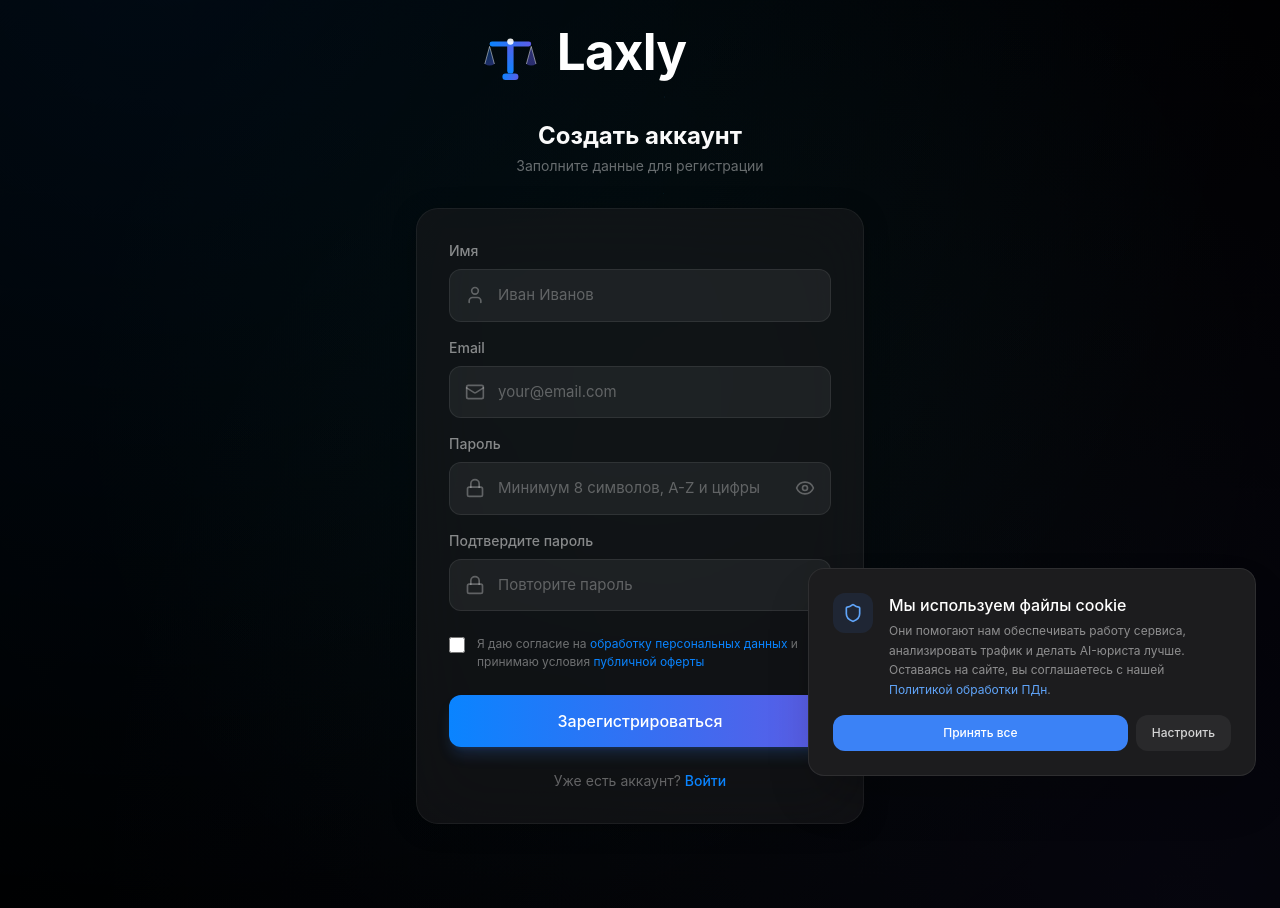
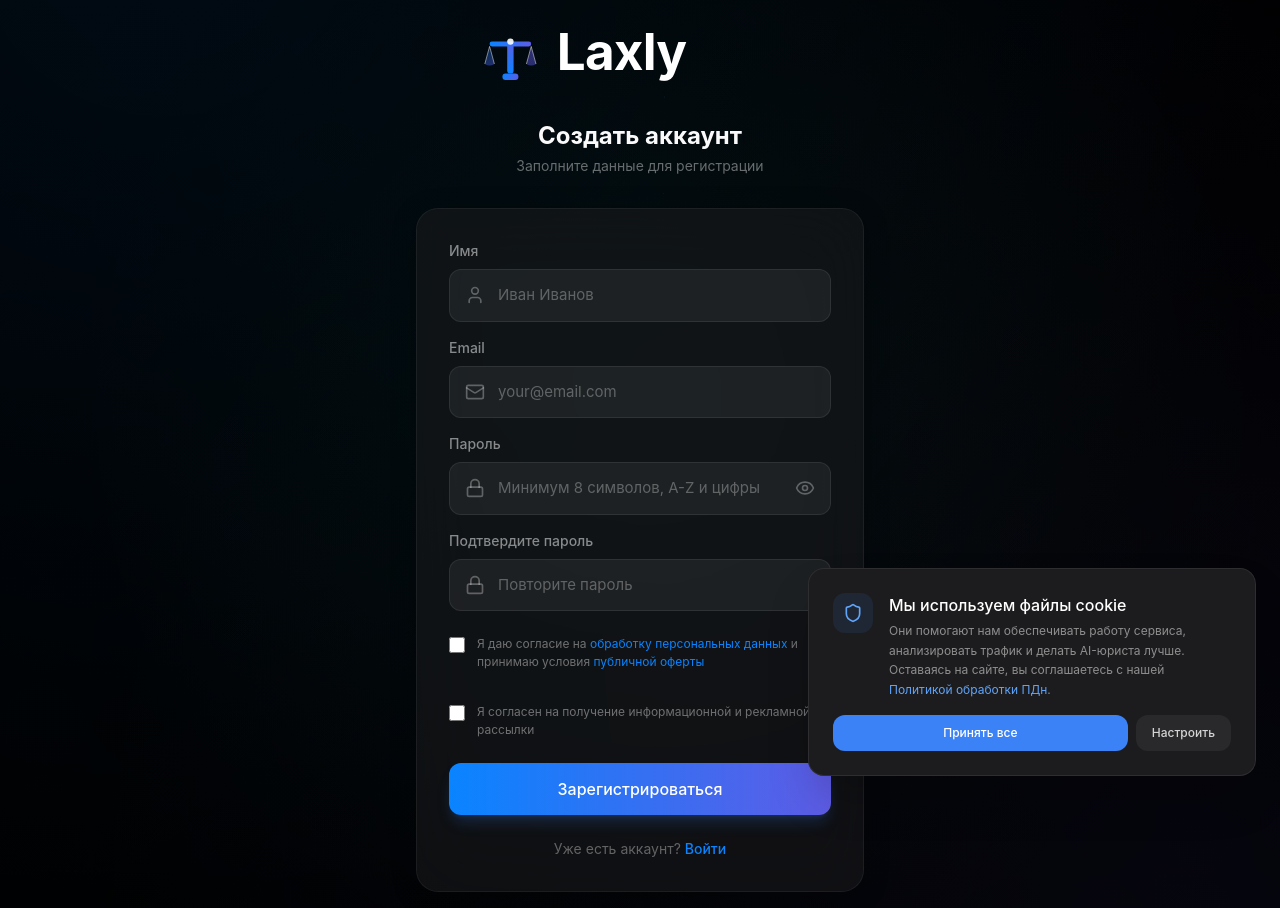
Before and after one commit to desmosdesmos/lexly, a React (Vite) app in the folder frontend/: page /register in a window 1280 px wide. Before the commit the page ends 840 px from the top, so only its background shows below. Built offline with nearby package versions, Linux system fonts and the light colour scheme; no server answers; a web font is replaced by a local one.

Commit message:
feat: add optional marketing consent checkbox to register page

```diff
--- a/frontend/src/pages/RegisterPage.jsx
+++ b/frontend/src/pages/RegisterPage.jsx
@@ -15,6 +15,7 @@
     password: '',
     confirm_password: '',
     consent: false,
+    marketing_consent: false,
   })
   const [loading, setLoading] = useState(false)
   const [showPassword, setShowPassword] = useState(false)
@@ -93,6 +94,7 @@
         full_name: formData.full_name.trim(),
         user_type: 'individual',
         pdp_consent: true, // Personal Data Processing consent
+        marketing_consent: formData.marketing_consent,
       })
 
       const code = result.verification_code || ''
@@ -304,6 +306,21 @@
               </label>
             </div>
 
+            <div className="flex items-start gap-3 py-2">
+              <div className="relative flex items-center h-5">
+                <input
+                  id="marketing_consent"
+                  type="checkbox"
+                  checked={formData.marketing_consent}
+                  onChange={(e) => setFormData(prev => ({ ...prev, marketing_consent: e.target.checked }))}
+                  className="w-4 h-4 rounded border-white/10 bg-white/5 text-[#0A84FF] focus:ring-[#0A84FF]/20 focus:ring-offset-0"
+                />
+              </div>
+              <label htmlFor="marketing_consent" className="text-xs text-white/40 leading-normal cursor-pointer select-none">
+                Я согласен на получение информационной и рекламной рассылки
+              </label>
+            </div>
+
             {/* Submit */}
             <button
               type="submit"
```
Also changed, not shown: 2 other files (tests, documents, lock files or other folders).
